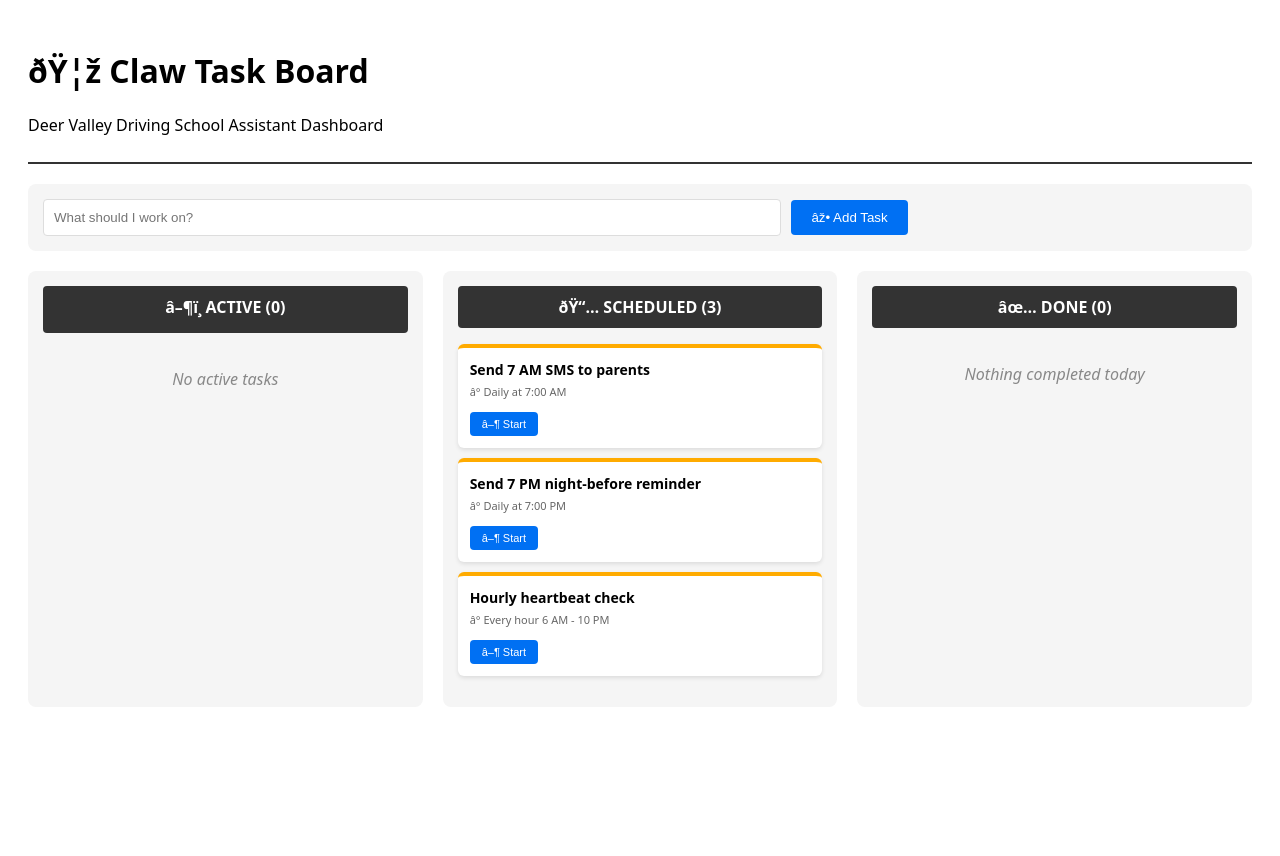
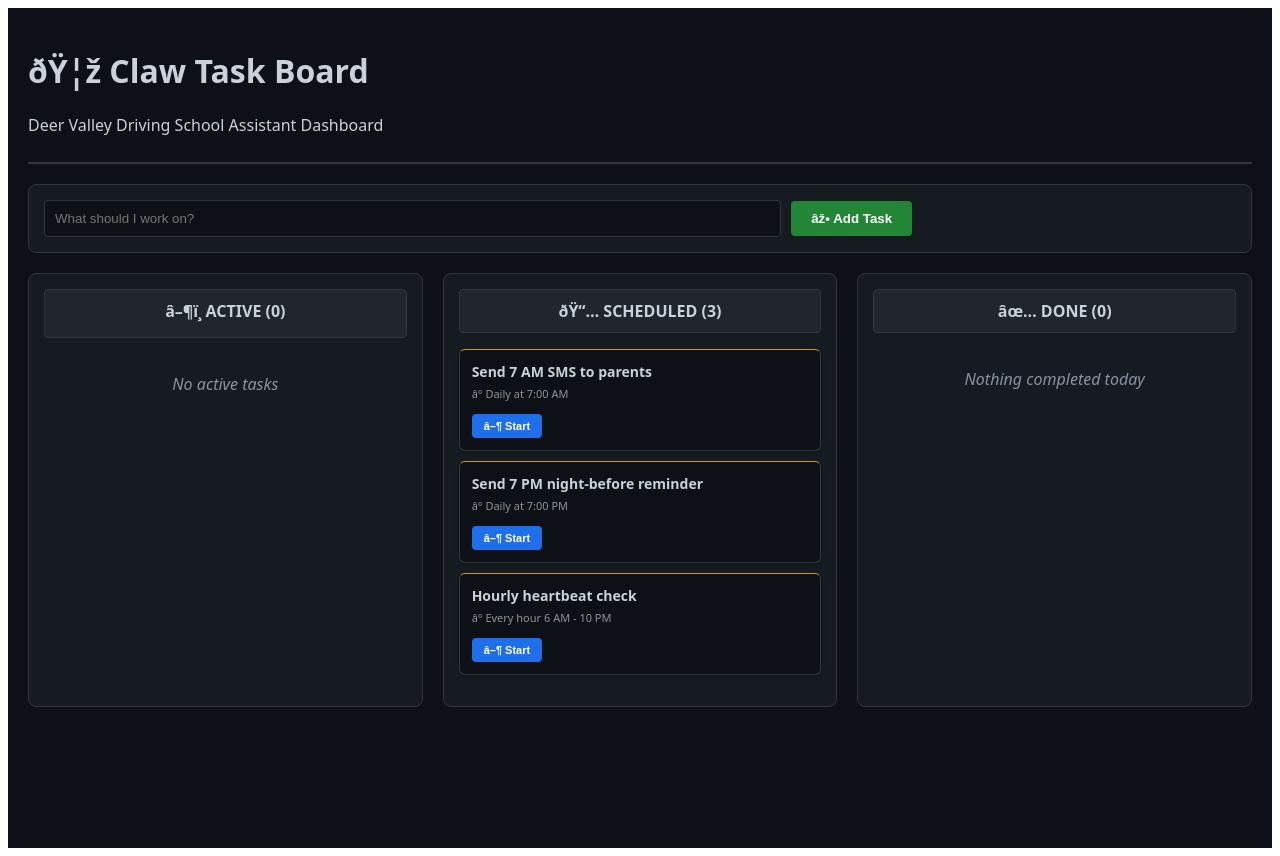
Before and after one commit to austendvds-boop/tronbot, a Next.js app in the folder assistant-board/: page / in a window 1280 px wide. Before the commit the page ends 800 px from the top, so only its background shows below. Built offline with nearby package versions, Linux system fonts and the light colour scheme.

Commit message:
Add dark mode styling

```diff
--- a/assistant-board/pages/index.js
+++ b/assistant-board/pages/index.js
@@ -65,50 +65,55 @@ export default function Dashboard() {
   };
 
   const styles = {
-    container: { maxWidth: '1400px', margin: '0 auto', padding: '20px', fontFamily: 'system-ui, sans-serif' },
-    header: { borderBottom: '2px solid #333', paddingBottom: '10px', marginBottom: '20px' },
+    container: { maxWidth: '1400px', margin: '0 auto', padding: '20px', fontFamily: 'system-ui, sans-serif', backgroundColor: '#0d1117', color: '#c9d1d9', minHeight: '100vh' },
+    header: { borderBottom: '2px solid #30363d', paddingBottom: '10px', marginBottom: '20px' },
     board: { display: 'grid', gridTemplateColumns: 'repeat(3, 1fr)', gap: '20px', marginBottom: '20px' },
-    column: { background: '#f5f5f5', padding: '15px', borderRadius: '8px', minHeight: '400px' },
-    columnTitle: { fontSize: '16px', fontWeight: 'bold', marginBottom: '15px', padding: '10px', background: '#333', color: 'white', borderRadius: '4px', textAlign: 'center' },
+    column: { background: '#161b22', padding: '15px', borderRadius: '8px', minHeight: '400px', border: '1px solid #30363d' },
+    columnTitle: { fontSize: '16px', fontWeight: 'bold', marginBottom: '15px', padding: '10px', background: '#21262d', color: '#c9d1d9', borderRadius: '4px', textAlign: 'center', border: '1px solid #30363d' },
     taskList: { listStyle: 'none', padding: 0, display: 'flex', flexDirection: 'column', gap: '10px' },
     taskCard: {
-      background: 'white',
+      background: '#0d1117',
       padding: '12px',
       borderRadius: '6px',
-      borderTop: '4px solid #0070f3',
-      boxShadow: '0 2px 4px rgba(0,0,0,0.1)'
+      borderTop: '4px solid #58a6ff',
+      border: '1px solid #30363d',
+      boxShadow: '0 2px 4px rgba(0,0,0,0.3)'
     },
-    completedCard: { borderTopColor: '#00c853' },
-    scheduledCard: { borderTopColor: '#ffab00' },
-    cardTitle: { fontWeight: 'bold', marginBottom: '5px', fontSize: '14px' },
-    cardMeta: { fontSize: '11px', color: '#666', marginBottom: '8px' },
+    completedCard: { borderTopColor: '#238636' },
+    scheduledCard: { borderTopColor: '#d29922' },
+    cardTitle: { fontWeight: 'bold', marginBottom: '5px', fontSize: '14px', color: '#c9d1d9' },
+    cardMeta: { fontSize: '11px', color: '#8b949e', marginBottom: '8px' },
     button: {
       padding: '6px 12px',
       border: 'none',
       borderRadius: '4px',
       cursor: 'pointer',
       fontSize: '11px',
-      marginRight: '5px'
+      marginRight: '5px',
+      fontWeight: 'bold'
     },
-    startBtn: { background: '#0070f3', color: 'white' },
-    completeBtn: { background: '#00c853', color: 'white' },
-    addSection: { background: '#f5f5f5', padding: '15px', borderRadius: '8px', marginBottom: '20px' },
+    startBtn: { background: '#1f6feb', color: 'white' },
+    completeBtn: { background: '#238636', color: 'white' },
+    addSection: { background: '#161b22', padding: '15px', borderRadius: '8px', marginBottom: '20px', border: '1px solid #30363d' },
     input: {
       padding: '10px',
       width: '60%',
-      border: '1px solid #ddd',
+      border: '1px solid #30363d',
       borderRadius: '4px',
-      marginRight: '10px'
+      marginRight: '10px',
+      background: '#0d1117',
+      color: '#c9d1d9'
     },
     submitBtn: {
       padding: '10px 20px',
-      background: '#0070f3',
+      background: '#238636',
       color: 'white',
       border: 'none',
       borderRadius: '4px',
-      cursor: 'pointer'
+      cursor: 'pointer',
+      fontWeight: 'bold'
     },
-    empty: { color: '#888', fontStyle: 'italic', padding: '20px', textAlign: 'center' }
+    empty: { color: '#8b949e', fontStyle: 'italic', padding: '20px', textAlign: 'center' }
   };
 
   return (
```
